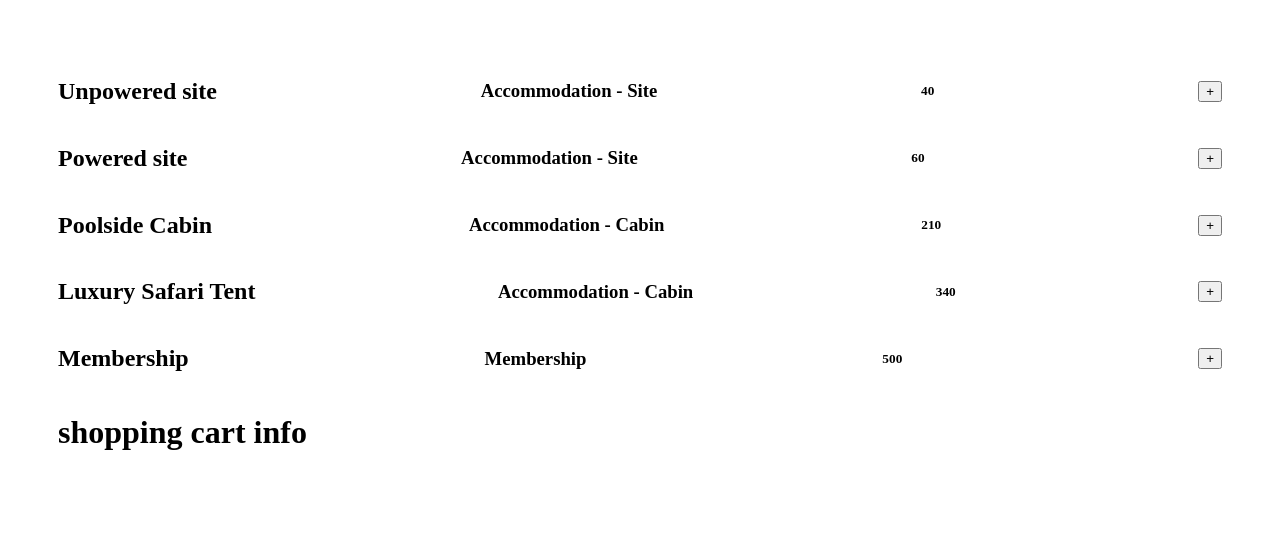
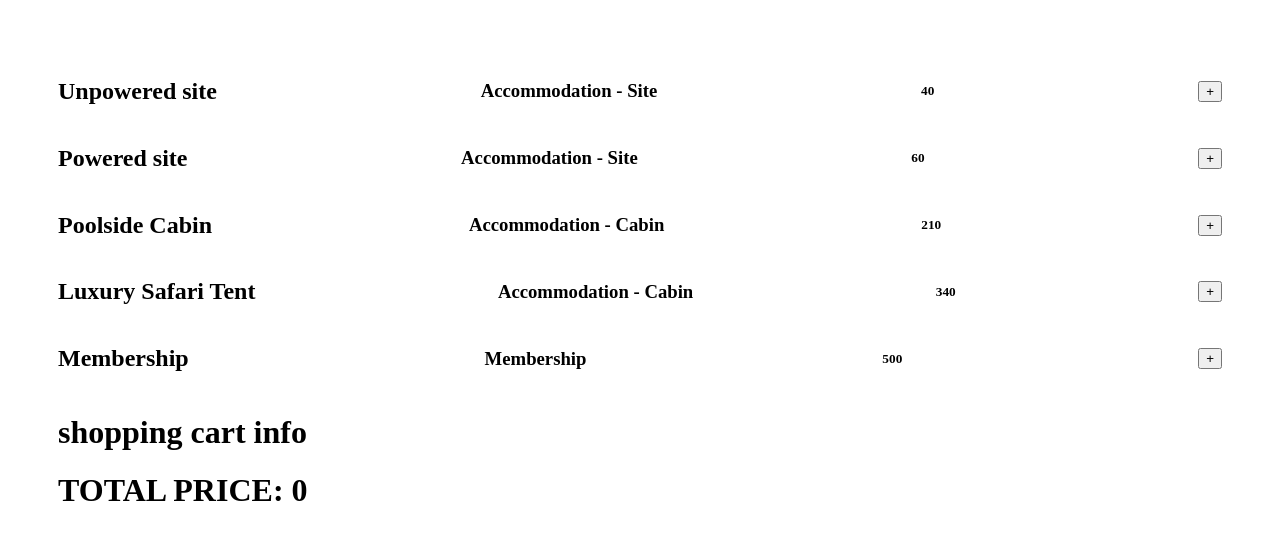
Before and after one commit to DAHUO-Melbourne/product-list, a React (Create React App) app: page / in a window 1280 px wide. Shown: the top 540 px of the page. Built offline with nearby package versions, Linux system fonts and the light colour scheme.

Commit message:
feat: add full into into cart

```diff
--- a/src/App.tsx
+++ b/src/App.tsx
@@ -2,7 +2,9 @@ import React, {useState} from 'react';
 import data from './constants/products.json';
 
 interface shoppingItem {
-  itemName: string,
+  name: string,
+  type: string,
+  price: number,
   itemNum: number,
 }
 
@@ -17,24 +19,39 @@ const App = () => {
       return;
     }
     const selectedProductLabel = selectedCard.closest('div')?.ariaLabel as string;
-    const itemExists = shoppingItemList.filter((item) => (item.itemName === selectedProductLabel))
+    const selectedProductInfo = products?.filter((prod) => {
+      if (prod.name === selectedProductLabel) {
+        return prod;
+      }
+    });
+    console.log(selectedProductInfo[0]);
+    const itemExists = shoppingItemList.filter((item) => (item.name === selectedProductLabel))
     if (itemExists.length === 0) {
       setShoppingItemList([
         ...shoppingItemList,
         {
-          itemName: selectedProductLabel,
+          ...selectedProductInfo[0],
           itemNum: 1,
         }
       ]);
       return;
     }
     const updatedList = shoppingItemList.map((item) => {
-      if (item.itemName === selectedProductLabel) {
+      if (item.name === selectedProductLabel) {
         item.itemNum ++
       }
       return item
     })
     setShoppingItemList(updatedList);
+  }
+
+  const calculateTotalPrice = () => {
+    let totalPrice = 0;
+    shoppingItemList.reduce(
+      (accumulator, currentValue) => accumulator + currentValue.price,
+      totalPrice
+    );
+    return totalPrice;
   }
 
   return (
@@ -68,13 +85,16 @@ const App = () => {
         {shoppingItemList.map((item) => (
           <div
             className='shopping-item-wrapper'
-            key={item.itemName}
+            key={item.name}
           >
-            <h4>{item.itemName}</h4>
+            <h4>{item.name}</h4>
             <h5>{item.itemNum}</h5>
           </div>
         ))}
       </div>
+      <h1>
+        TOTAL PRICE: {calculateTotalPrice()}
+      </h1>
     </div>
   );
 }
```
